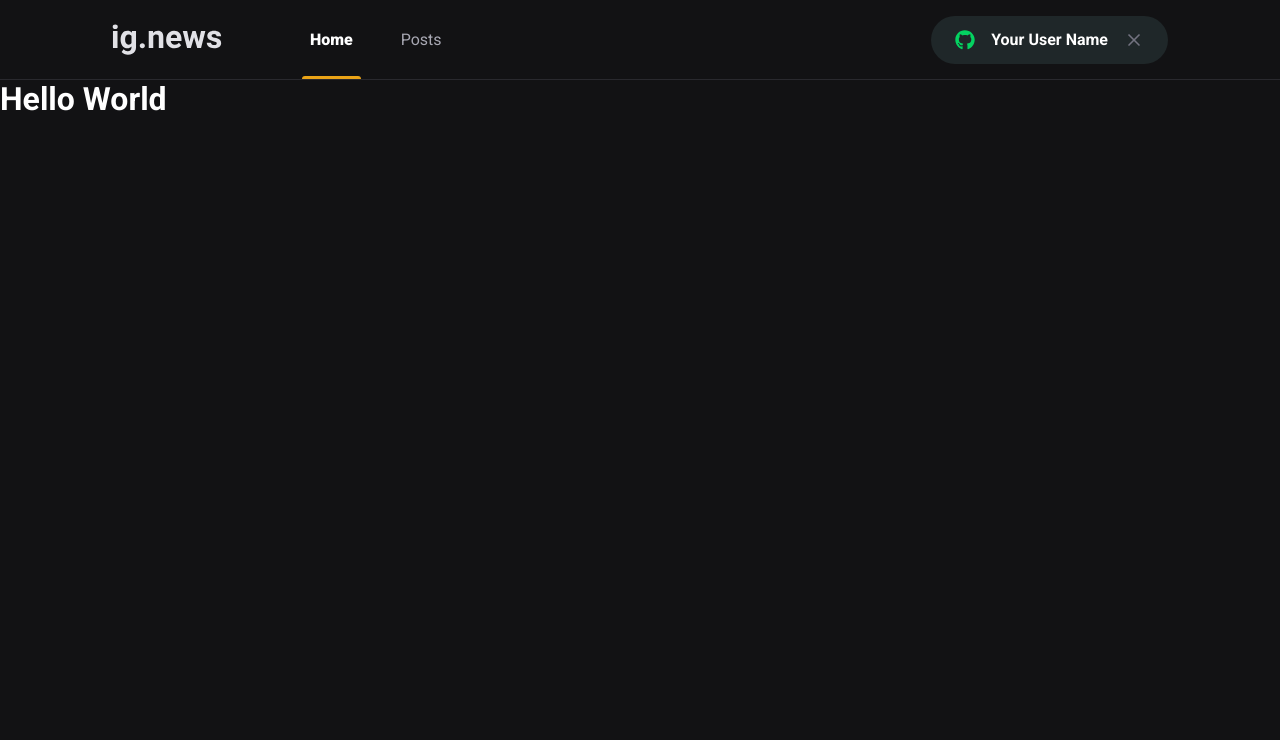
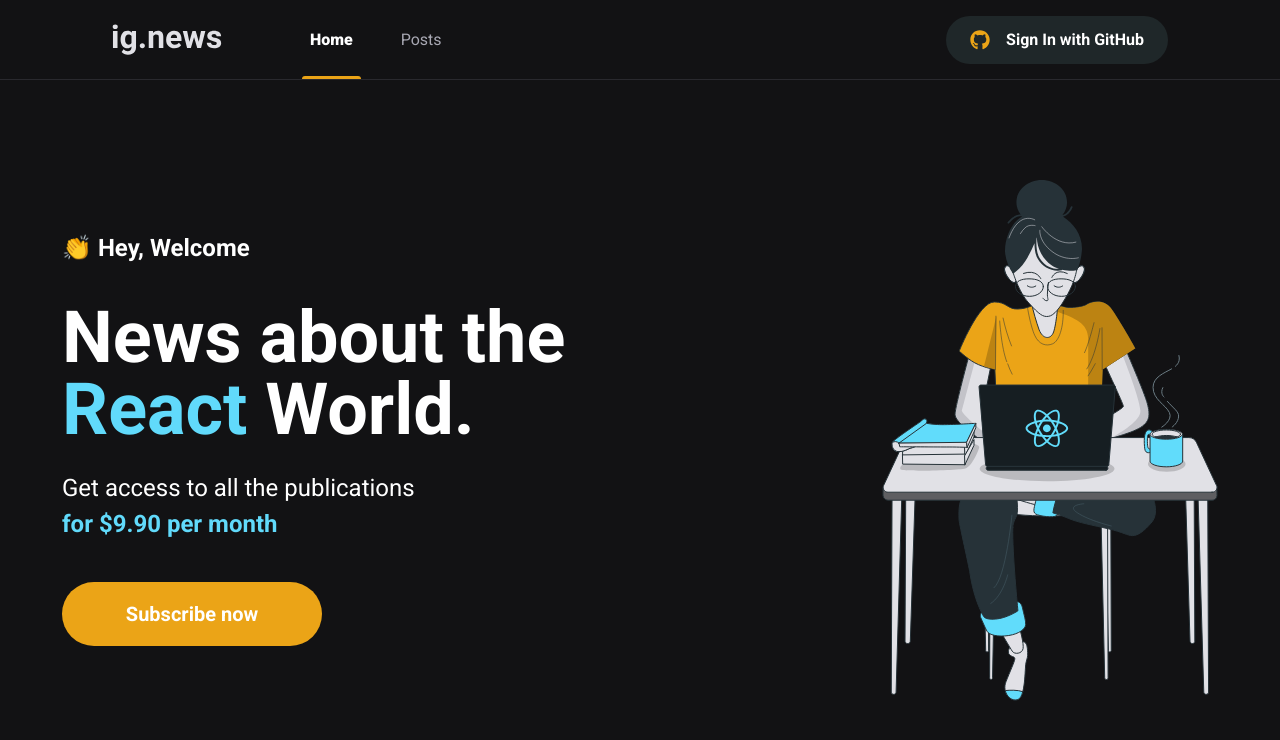
Before and after one commit to sonnymarinho/ignews, a Next.js app: page / in a window 1280 px wide. Shown: the top 740 px of the page. Built offline with nearby package versions, Linux system fonts and the light colour scheme.

Commit message:
:sparkles: feat: home page

```diff
--- a/src/components/SignInButton/index.tsx
+++ b/src/components/SignInButton/index.tsx
@@ -4,7 +4,7 @@
 import styles from "./styles.module.scss";
 
 export function SignInButton() {
-  const isUserLoggedIn = true;
+  const isUserLoggedIn = false;
 
   return (
     <button className={styles.container} type="button">
--- /dev/null
+++ b/src/components/SubscribeButton/index.tsx
@@ -0,0 +1,9 @@
+import styles from "./styles.module.scss";
+
+export function SubscribeButton() {
+  return (
+    <button type="button" className={styles.subscribeButton}>
+      Subscribe now
+    </button>
+  );
+}
--- /dev/null
+++ b/src/components/SubscribeButton/styles.module.scss
@@ -0,0 +1,20 @@
+.subscribeButton {
+  width: 260px;
+  height: 4rem;
+  border: 0;
+  border-radius: 2rem;
+  background: var(--yellow-500);
+  color: var(--gray-500);
+  font-size: 1.25rem;
+  font-weight: bold;
+
+  display: flex;
+  align-items: center;
+  justify-content: center;
+
+  transition: filter 0.2s;
+
+  &:hover {
+    filter: brightness(0.8);
+  }
+}
--- /dev/null
+++ b/src/pages/home.module.scss
@@ -0,0 +1,45 @@
+.contentContainer {
+  max-width: 1220px;
+  margin: 0 auto;
+  padding: 0 2rem;
+  height: calc(100vh - 5rem);
+
+  display: flex;
+  align-items: center;
+  justify-content: space-between;
+}
+
+.hero {
+  max-width: 600px;
+
+  > span {
+    font-size: 1.5rem;
+    font-weight: bold;
+  }
+
+  h1 {
+    font-size: 4.5rem;
+    line-height: 4.5rem;
+    font-weight: bold;
+    margin-top: 2.5rem;
+
+    span {
+      color: var(--cyan-500);
+    }
+  }
+
+  p {
+    font-size: 1.5rem;
+    line-height: 2.25rem;
+    margin-top: 1.5rem;
+
+    span {
+      color: var(--cyan-500);
+      font-weight: bold;
+    }
+  }
+
+  button {
+    margin-top: 2.5rem;
+  }
+}
--- a/src/pages/index.tsx
+++ b/src/pages/index.tsx
@@ -1,14 +1,28 @@
 import Head from "next/head";
+import { SubscribeButton } from "../components/SubscribeButton";
+
+import styles from "./home.module.scss";
 
 export default function Home() {
   return (
     <>
-      <div>
-        <h1>Hello World</h1>
-      </div>
       <Head>
-        <title>ig.news</title>
+        <title>Home | ig.news</title>
       </Head>
+      <main className={styles.contentContainer}>
+        <section className={styles.hero}>
+          <span>👏 Hey, Welcome</span>
+          <h1>
+            News about the <span>React</span> World.
+          </h1>
+          <p>
+            Get access to all the publications <br />
+            <span>for $9.90 per month</span>
+          </p>
+          <SubscribeButton />
+        </section>
+        <img src="/images/avatar.svg" alt="Girl coding" />
+      </main>
     </>
   );
 }
```
